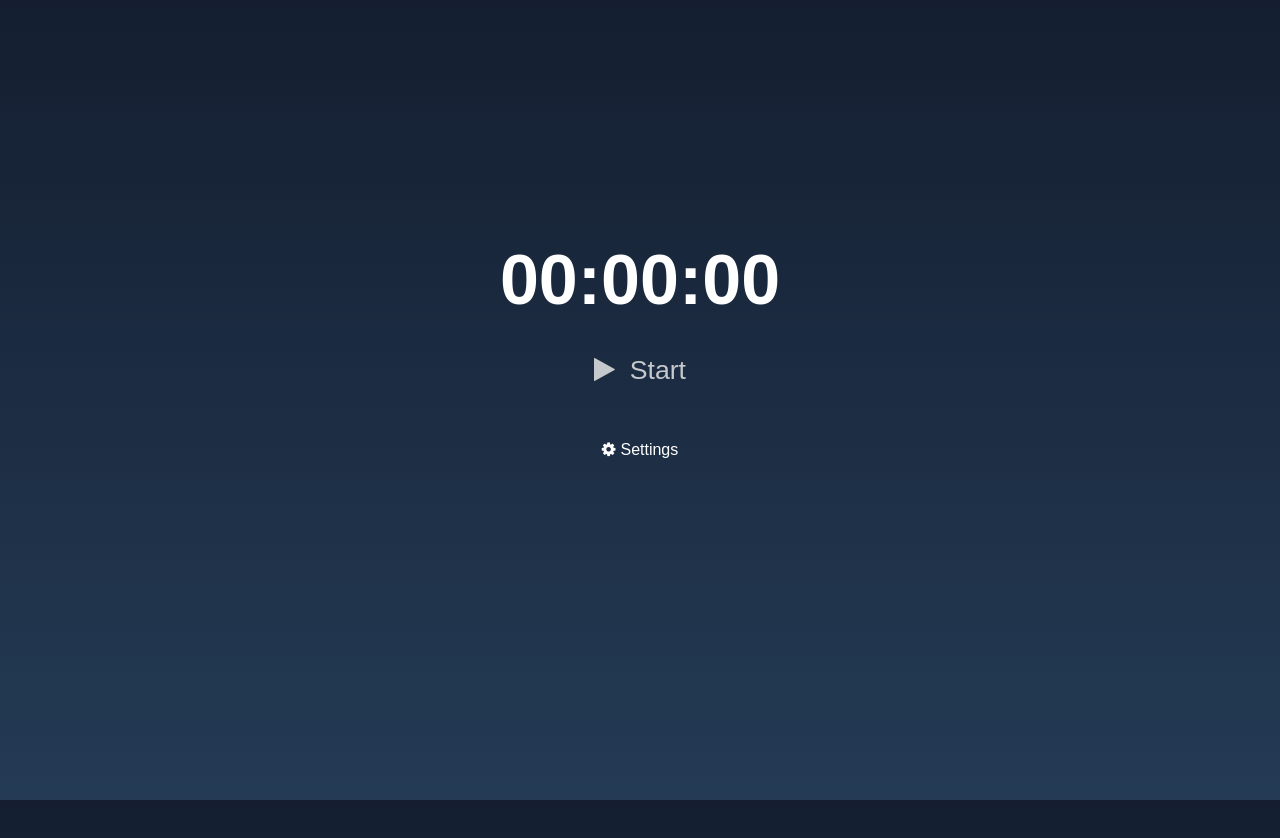
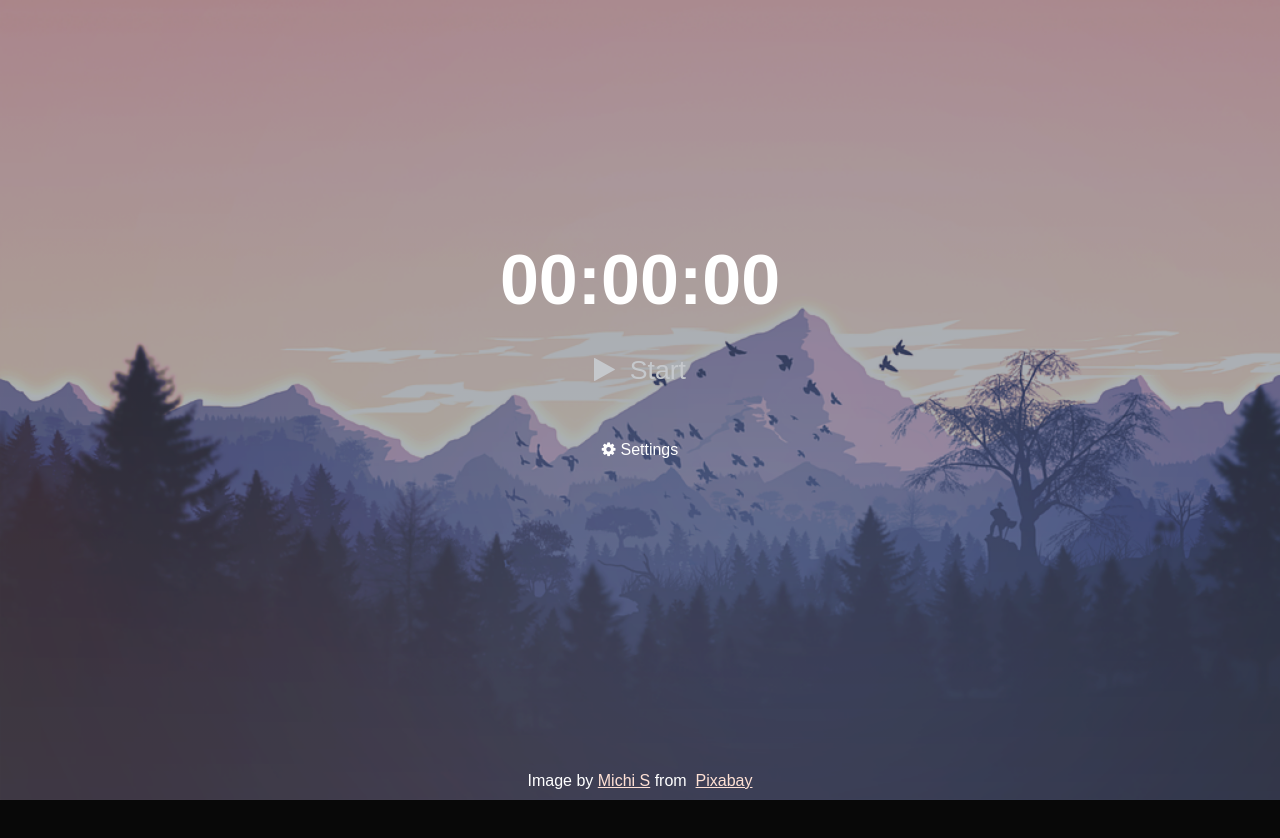
Before and after one commit to hue2/Routines-Timer, a React (Create React App) app: page / in a window 1280 px wide. Shown: the top 838 px of the page. After the commit the page ends 800 px from the top, so only its background shows below. Built offline with nearby package versions, Linux system fonts and the light colour scheme.

Commit message:
Redesigned the page

```diff
--- a/src/components/App.tsx
+++ b/src/components/App.tsx
@@ -241,6 +241,10 @@ export default class App extends React.Component<AppProps, AppState> {
 
   render() {
     return (
+      <div id="main">
+          <div id="clock-background">
+
+          </div>
           <div className={this.state.isStart ? "App-start" : "App"}>
             <Spinner isStart={this.state.isStart} />
             <Clock hour={this.state.time.tempHour}
@@ -273,6 +277,11 @@ export default class App extends React.Component<AppProps, AppState> {
               Settings
             </div>
         </div>
+        <div id="footer">
+          Image by <a href="https://pixabay.com/users/moinzon-2433302/?utm_source=link-attribution&amp;utm_medium=referral&amp;utm_campaign=image&amp;utm_content=1412683" className="footer-link">Michi S</a> from
+             &nbsp;<a href="https://pixabay.com/?utm_source=link-attribution&amp;utm_medium=referral&amp;utm_campaign=image&amp;utm_content=1412683" className="footer-link">Pixabay</a>
+        </div>
+      </div>
     );
   }
 }
--- a/src/components/Clock.tsx
+++ b/src/components/Clock.tsx
@@ -71,14 +71,14 @@ export default class Clock extends React.Component<TimeProps>  {
                 {/* only show options when the timer is started */}
                 {this.props.showOptions &&
                 <div id="button-groups">
-                    <TimerButton className="red-btn"  onClick={this.props.onReset}><i className="fa fa-stop"></i>&nbsp; Reset</TimerButton>
+                    <TimerButton className="reset-btn"  onClick={this.props.onReset}><i className="fa fa-times-circle-o"></i>&nbsp; Reset</TimerButton>
                     {this.props.isPaused &&
-                        <TimerButton className="primary-btn" onClick={this.props.handlePause}><i className="fa fa-play"></i>&nbsp; Resume</TimerButton>
+                        <TimerButton className="primary-btn" onClick={this.props.handlePause}><i className="fa fa-play-circle-o"></i>&nbsp; Resume</TimerButton>
                     }
                     {!this.props.isPaused &&
-                        <TimerButton className="orange-btn" onClick={this.props.handlePause} id="pause-btn"><i className="fa fa-pause"></i>&nbsp; Pause</TimerButton>
+                        <TimerButton className="pause-btn" onClick={this.props.handlePause} id="pause-btn"><i className="fa fa-pause-circle-o"></i>&nbsp; Pause</TimerButton>
                     }
-                    <TimerButton className="gray-btn"  onClick={this.props.onRestart}><i className="fa fa-undo"></i>&nbsp; Restart</TimerButton>
+                    <TimerButton className="restart-btn"  onClick={this.props.onRestart}><i className="fa fa-refresh"></i>&nbsp; Restart</TimerButton>
                 </div>
                 }
             </div>
--- a/src/styles/App.css
+++ b/src/styles/App.css
@@ -17,8 +17,7 @@ body {
 
 .App {
   padding-top: 30vh;
-  text-align: center;
-  height: 100vh; }
+  text-align: center; }
 
 .App-start {
   margin-top: 30vh;
@@ -43,27 +42,37 @@ body {
       margin-top: -10%; } }
 
 .primary-btn {
-  color: #93DFB8; }
+  color: #fff;
+  text-align: center;
+  -webkit-animation: glow 1s ease-in-out infinite alternate;
+  -moz-animation: glow 1s ease-in-out infinite alternate;
+  animation: glow 1s ease-in-out infinite alternate; }
   .primary-btn:hover {
     cursor: pointer;
     text-decoration: underline; }
 
-.orange-btn {
-  color: orange; }
-  .orange-btn:hover {
+@keyframes glow {
+  from {
+    text-shadow: 0 0 10px #fff, 0 0 20px #fff, 0 0 30px #908ab9, 0 0 40px #908ab9, 0 0 50px #908ab9, 0 0 60px #908ab9, 0 0 70px #908ab9; }
+  to {
+    text-shadow: 0 0 20px #fff, 0 0 30px #ff4da6, 0 0 40px #ff4da6, 0 0 50px #ff4da6, 0 0 60px #ff4da6, 0 0 70px #ff4da6, 0 0 80px #ff4da6; } }
+
+.pause-btn {
+  color: #FF756D; }
+  .pause-btn:hover {
     cursor: pointer;
     text-decoration: underline; }
 
-.red-btn {
-  color: #FF355E; }
-  .red-btn:hover {
+.reset-btn {
+  color: #F9FFCB; }
+  .reset-btn:hover {
     cursor: pointer;
     text-decoration: underline; }
 
-.gray-btn {
+.restart-btn {
   background: none;
-  color: white; }
-  .gray-btn:hover {
+  color: #FFCED0; }
+  .restart-btn:hover {
     cursor: pointer;
     text-decoration: underline; }
 
@@ -163,7 +172,7 @@ li {
   top: 50%;
   display: block;
   background: transparent;
-  border: 3px solid #17f6fb;
+  border: 3px solid #ffe1d5;
   border-left-color: transparent;
   border-right-color: transparent;
   border-radius: 500px;
@@ -192,7 +201,7 @@ li:nth-child(2) {
   height: 370px;
   border-width: 1px;
   border-style: solid;
-  box-shadow: 0px 0px 20px rgba(23, 246, 251, 0.5);
+  box-shadow: 0px 0px 20px rgba(217, 185, 218, 0.5);
   animation: spinBG2 2s infinite linear; }
   @media screen and (max-width: 500px) {
     li:nth-child(2) {
@@ -208,7 +217,7 @@ li:nth-child(3) {
   width: 396px;
   height: 396px;
   border-width: 2px;
-  box-shadow: inset 0px 0px 25px rgba(23, 246, 251, 0.25);
+  box-shadow: inset 0px 0px 25px rgba(217, 185, 218, 0.5);
   animation: spinBG 12s infinite linear; }
   @media screen and (max-width: 500px) {
     li:nth-child(3) {
@@ -283,3 +292,27 @@ li:nth-child(4) {
   margin-top: -200px;
   font-size: 70px;
   margin-top: -100px; }
+
+#clock-background {
+  background: url(sunset-bg.png);
+  opacity: 0.8;
+  top: 0;
+  left: 0;
+  bottom: 0;
+  right: 0;
+  position: absolute;
+  z-index: -1;
+  background-size: cover;
+  background-repeat: no-repeat; }
+
+.footer-link {
+  color: #ffe1d5; }
+
+#footer {
+  position: fixed;
+  left: 0;
+  bottom: 0;
+  width: 100%;
+  color: white;
+  text-align: center;
+  margin-bottom: 10px; }
--- a/src/styles/App.scss
+++ b/src/styles/App.scss
@@ -29,7 +29,6 @@ body {
 .App {
   padding-top: 30vh;
   text-align: center;
-  height: 100vh;
 }
 
 .App-start {
@@ -60,15 +59,28 @@ body {
 }
 
 .primary-btn {
-  color: #93DFB8;
+  color: #fff;
+  text-align: center;
+  -webkit-animation: glow 1s ease-in-out infinite alternate;
+  -moz-animation: glow 1s ease-in-out infinite alternate;
+  animation: glow 1s ease-in-out infinite alternate;
   &:hover {
     cursor: pointer;
     text-decoration: underline;
   }
 }
 
-.orange-btn {
-  color: orange;
+@keyframes glow {
+  from {
+    text-shadow: 0 0 10px #fff, 0 0 20px #fff, 0 0 30px #908ab9, 0 0 40px #908ab9, 0 0 50px #908ab9, 0 0 60px #908ab9, 0 0 70px #908ab9;
+  }
+  to {
+    text-shadow: 0 0 20px #fff, 0 0 30px #ff4da6, 0 0 40px #ff4da6, 0 0 50px #ff4da6, 0 0 60px #ff4da6, 0 0 70px #ff4da6, 0 0 80px #ff4da6;
+  }
+}
+
+.pause-btn {
+  color: #FF756D;
   &:hover {
 
     cursor: pointer;
@@ -76,18 +88,18 @@ body {
   }
 }
 
-.red-btn {
-  color: #FF355E;
+.reset-btn {
+  color: #F9FFCB;
   &:hover {
     cursor: pointer;
     text-decoration: underline;
   }
 }
 
-.gray-btn {
+.restart-btn {
   background: none;
 
-  color: white;
+  color: #FFCED0;
   &:hover {
     cursor: pointer;
     text-decoration: underline;
@@ -215,7 +227,7 @@ li{
 	top: 50%;
 	display: block;
 	background: transparent;
-	border: 3px solid rgba(23,246,251, 1.0);
+	border: 3px solid rgb(255,225,213);
 	border-left-color: transparent;
 	border-right-color: transparent;
 	border-radius: 500px;
@@ -247,7 +259,7 @@ li:nth-child(2){
 	height: 370px;
 	border-width: 1px;
 	border-style: solid;
-	box-shadow: 0px 0px 20px rgba(23,246,251, .5);
+	box-shadow: 0px 0px 20px rgba(217,185,218, 0.5);
   animation: spinBG2 2s infinite linear;
   @media screen and (max-width: 500px) {
     width: 270px;
@@ -264,7 +276,7 @@ li:nth-child(3){
 	width: 396px;
 	height: 396px;
 	border-width: 2px;
-	box-shadow: inset 0px 0px 25px rgba(23,246,251, .25);
+	box-shadow: inset 0px 0px 25px rgba(217,185,218, 0.5);
   animation: spinBG 12s infinite linear;
   @media screen and (max-width: 500px) {
     width: 305px;
@@ -350,3 +362,31 @@ li:nth-child(4){
   font-size: 70px;
   margin-top: -100px;
 }
+
+#clock-background {
+  background: url(sunset-bg.png);
+  opacity: 0.8;
+  top: 0;
+  left: 0;
+  bottom: 0;
+  right: 0;
+  position: absolute;
+  z-index: -1;
+  background-size: cover;
+  background-repeat: no-repeat;
+}
+
+.footer-link {
+  color: rgb(255,225,213);
+
+}
+
+#footer  {
+  position: fixed;
+  left: 0;
+  bottom: 0;
+  width: 100%;
+  color: white;
+  text-align: center;
+  margin-bottom: 10px;
+}
```
Also changed, not shown: src/styles/sunset-bg.png (added). Lines whose indentation alone changed are shown as unchanged.
